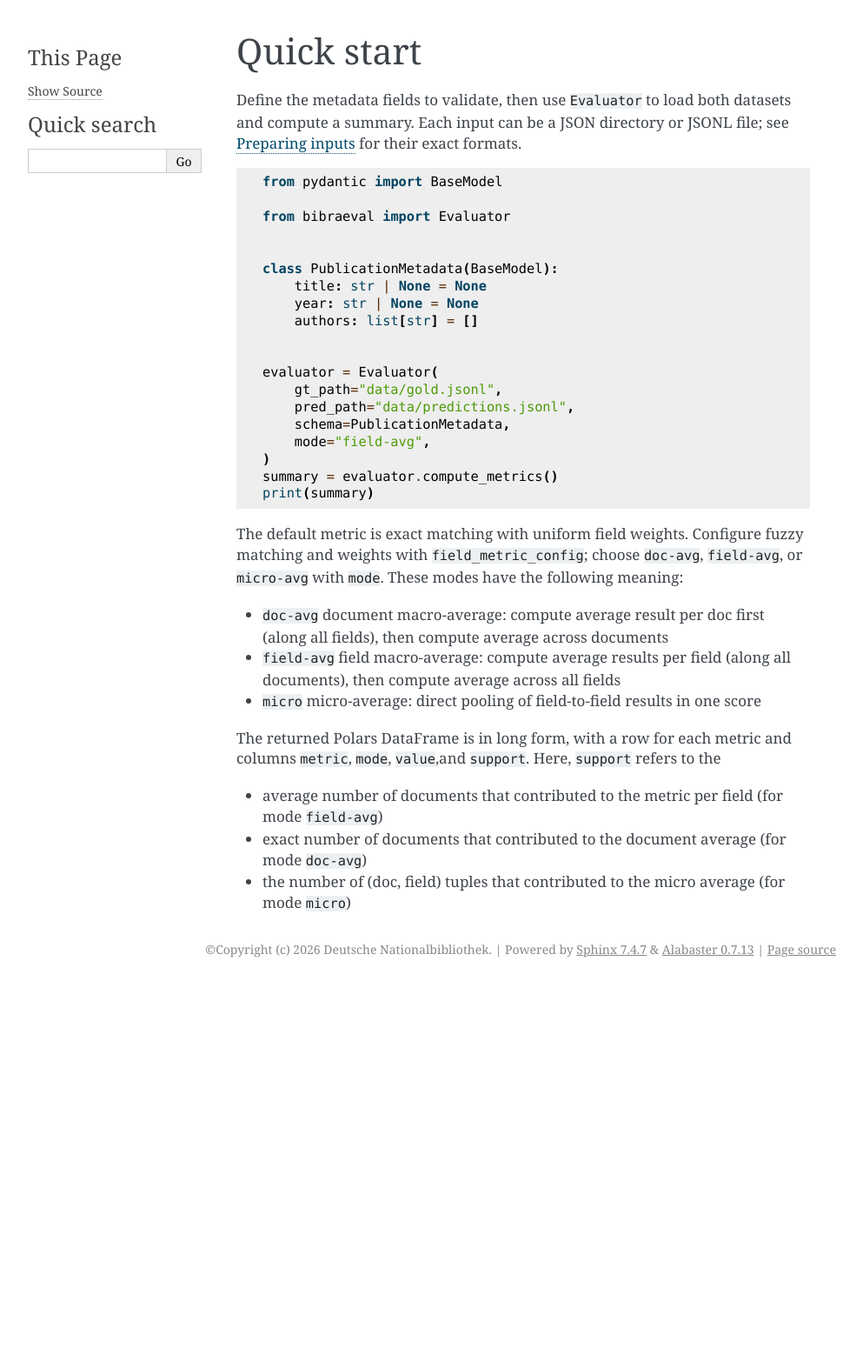
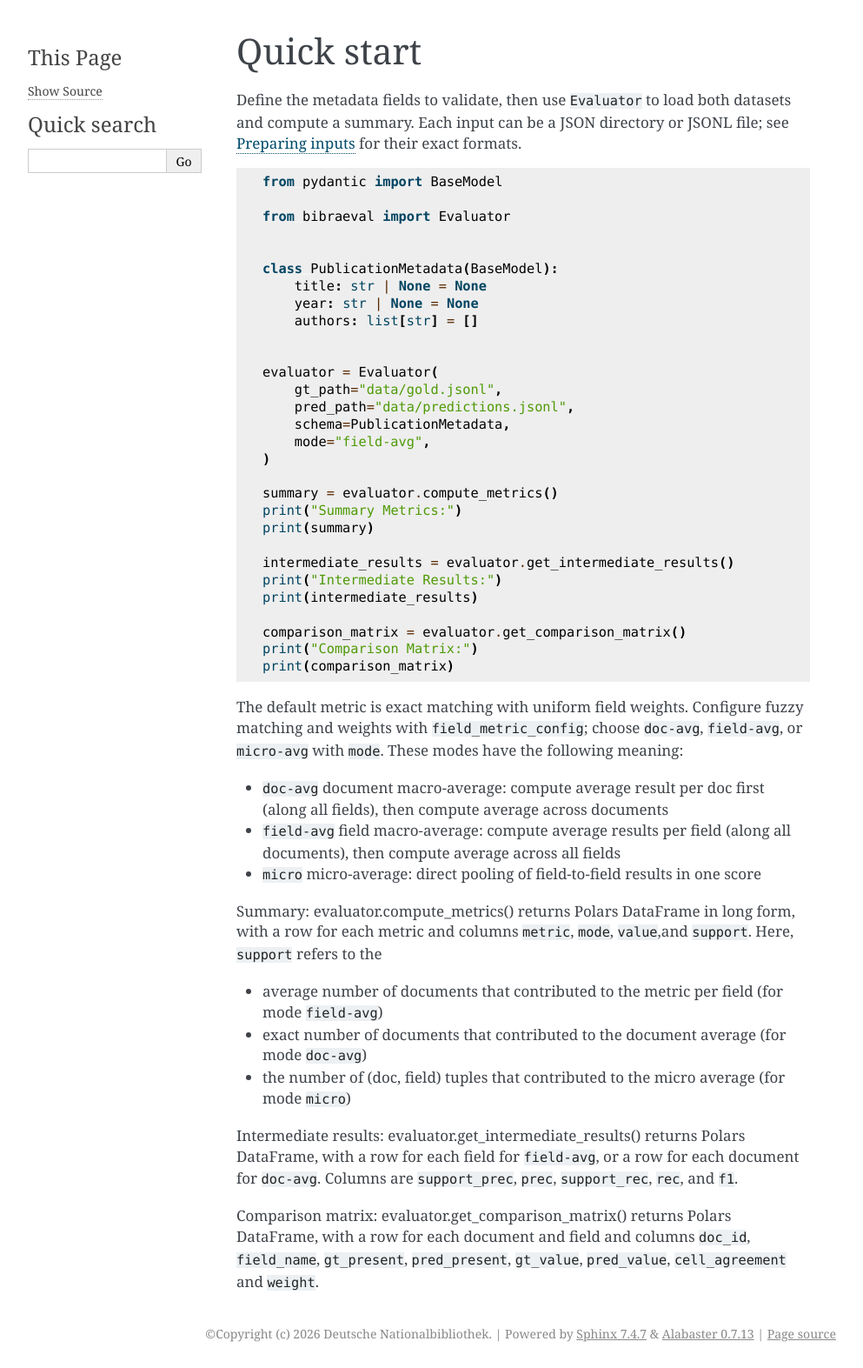
Before and after one commit to deutsche-nationalbibliothek/bibraeval, a Sphinx documentation site: the page built from docs/guides/quickstart.md, in a window 1280 px wide. Shown: the whole page at 87% size, without its empty margins (148-1141 px from the left). Built offline with Sphinx 7.4.7, drawn with Linux system fonts in a browser that asks for light colours; pages that are not in the unit, such as notebooks, are missing from menus; before the commit the page ends 1131 px from its top, so only the background shows below that.

Commit message:
docs: update quickstart with intermediate results and comparison matrix

````diff
--- a/docs/guides/quickstart.md
+++ b/docs/guides/quickstart.md
@@ -22,8 +22,18 @@ evaluator = Evaluator(
     schema=PublicationMetadata,
     mode="field-avg",
 )
+
 summary = evaluator.compute_metrics()
+print("Summary Metrics:")
 print(summary)
+
+intermediate_results = evaluator.get_intermediate_results()
+print("Intermediate Results:")
+print(intermediate_results)
+
+comparison_matrix = evaluator.get_comparison_matrix()
+print("Comparison Matrix:")
+print(comparison_matrix)
 ```
 
 The default metric is exact matching with uniform field weights. Configure
@@ -36,8 +46,9 @@ fuzzy matching and weights with `field_metric_config`; choose `doc-avg`,
      documents), then compute average across all fields
 - `micro` micro-average: direct pooling of field-to-field results in one score
 
-The returned Polars DataFrame is in long form, with a row for each metric and
-columns `metric`, `mode`, `value`,and `support`. Here, `support` refers to the
+Summary: evaluator.compute_metrics() returns Polars DataFrame in long form, with
+a row for each metric and columns `metric`, `mode`, `value`,and `support`.
+Here, `support` refers to the
 
 - average number of documents that contributed to the metric per field (for
     mode `field-avg`)
@@ -45,3 +56,11 @@ columns `metric`, `mode`, `value`,and `support`. Here, `support` refers to the
     `doc-avg`)
 - the number of (doc, field) tuples that contributed to the micro average (for
     mode `micro`)
+
+Intermediate results: evaluator.get_intermediate_results() returns Polars DataFrame,
+with a row for each field for `field-avg`, or a row for each document for `doc-avg`.
+Columns are `support_prec`, `prec`, `support_rec`, `rec`, and `f1`.
+
+Comparison matrix: evaluator.get_comparison_matrix() returns Polars DataFrame,
+with a row for each document and field and columns `doc_id`, `field_name`,
+`gt_present`, `pred_present`, `gt_value`, `pred_value`, `cell_agreement` and `weight`.
````
